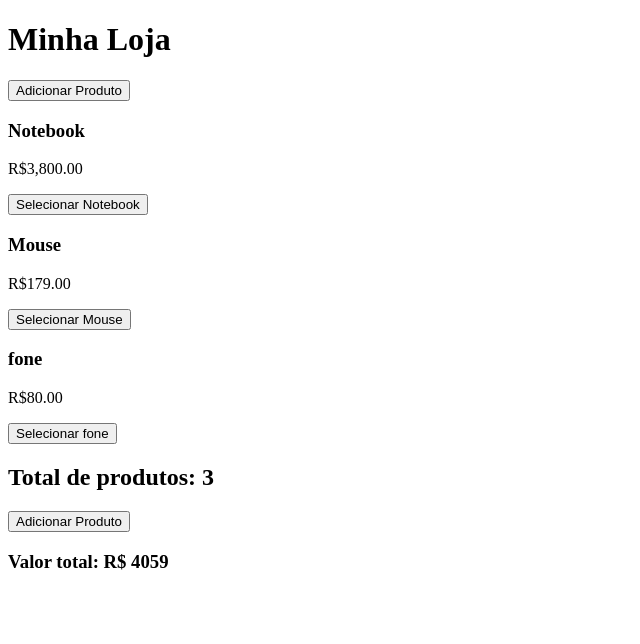
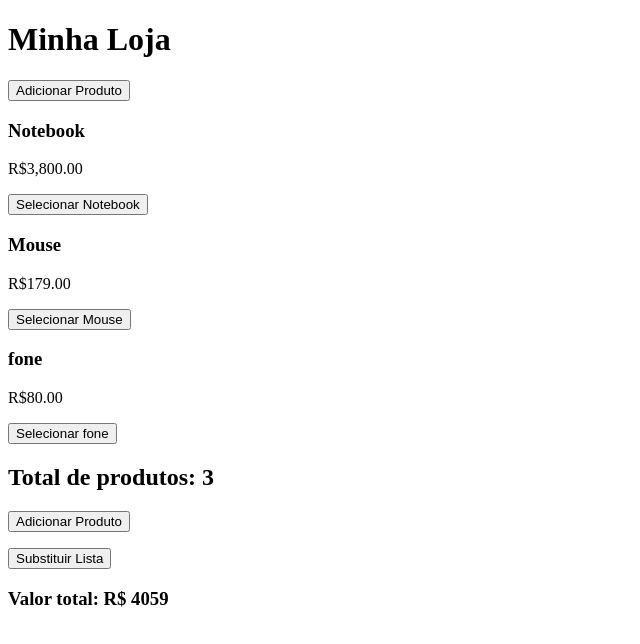
Before and after one commit to felipesantana-or/meu-primeiro-app, an Angular app: page / in a window 1280 px wide. Shown: the top 644 px of the page, without its empty margins (0-640 px from the left). Built offline with nearby package versions, Linux system fonts and the light colour scheme.

Commit message:
widr signal

```diff
--- a/src/app/features/produtos/lista-produtos/lista-produtos.html
+++ b/src/app/features/produtos/lista-produtos/lista-produtos.html
@@ -14,5 +14,8 @@
  <h2>Total de produtos: {{ totalProdutos() }}</h2>
 
  <p><button (click)="adicionarProduto()">Adicionar Produto</button></p>
+ <p><button (click)="substituirProdutos()">Substituir Lista</button></p>
+
+
 
  <h3>Valor total: R$ {{ valorTotal() }}</h3>
--- a/src/app/features/produtos/lista-produtos/lista-produtos.ts
+++ b/src/app/features/produtos/lista-produtos/lista-produtos.ts
@@ -36,5 +36,10 @@ export class ListaProdutos {
       { nome: 'Teclado', preco: 250 }]);
   }
 
+  //se altera um item do writable signal
+  substituirProdutos() {
+    this.produtos.set([{ nome: 'Produto novo', preco: 999 }]);
+  }
+
 
 }
```
